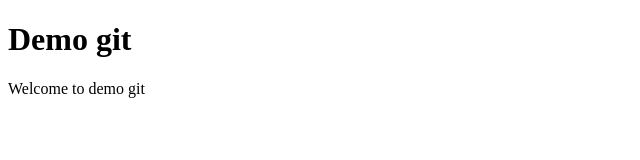
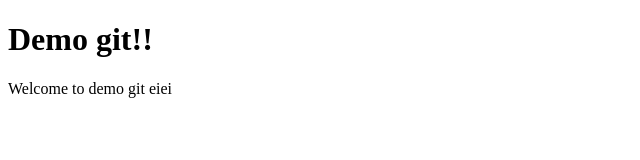
Before and after one commit to knnfifa/Demo-git, a plain HTML site: page index.html in a window 1280 px wide. Shown: the full height of the page, 0-640 px from the left. Drawn offline with Linux system fonts and the light colour scheme.

Commit message:
Add new texts

```diff
--- a/index.html
+++ b/index.html
@@ -2,7 +2,7 @@
 <html lang = "th">
 <head><title> Demo git </title></head>
 <body>
-    <h1>Demo git</h1>
-    <p>Welcome to demo git</p>
+    <h1>Demo git!! </h1>
+    <p>Welcome to demo git eiei</p>
 </body>
 </html>
```
